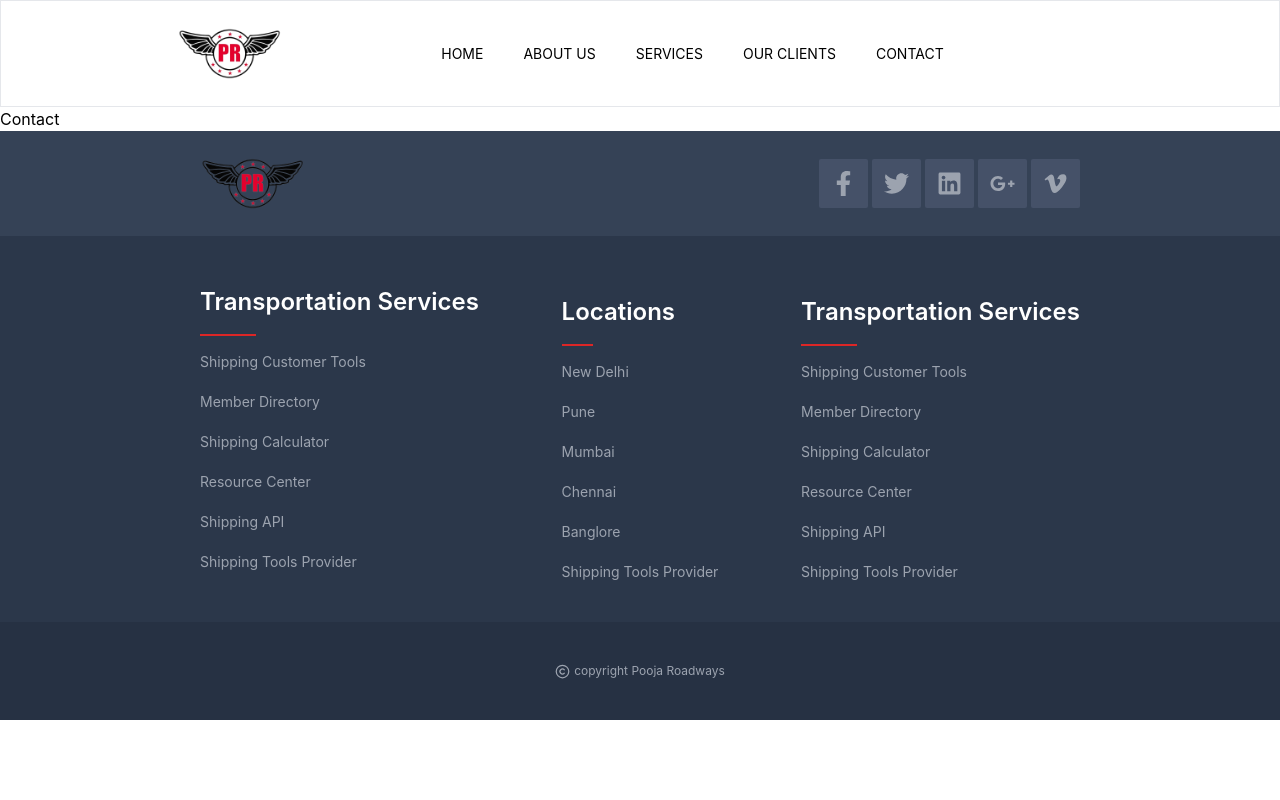
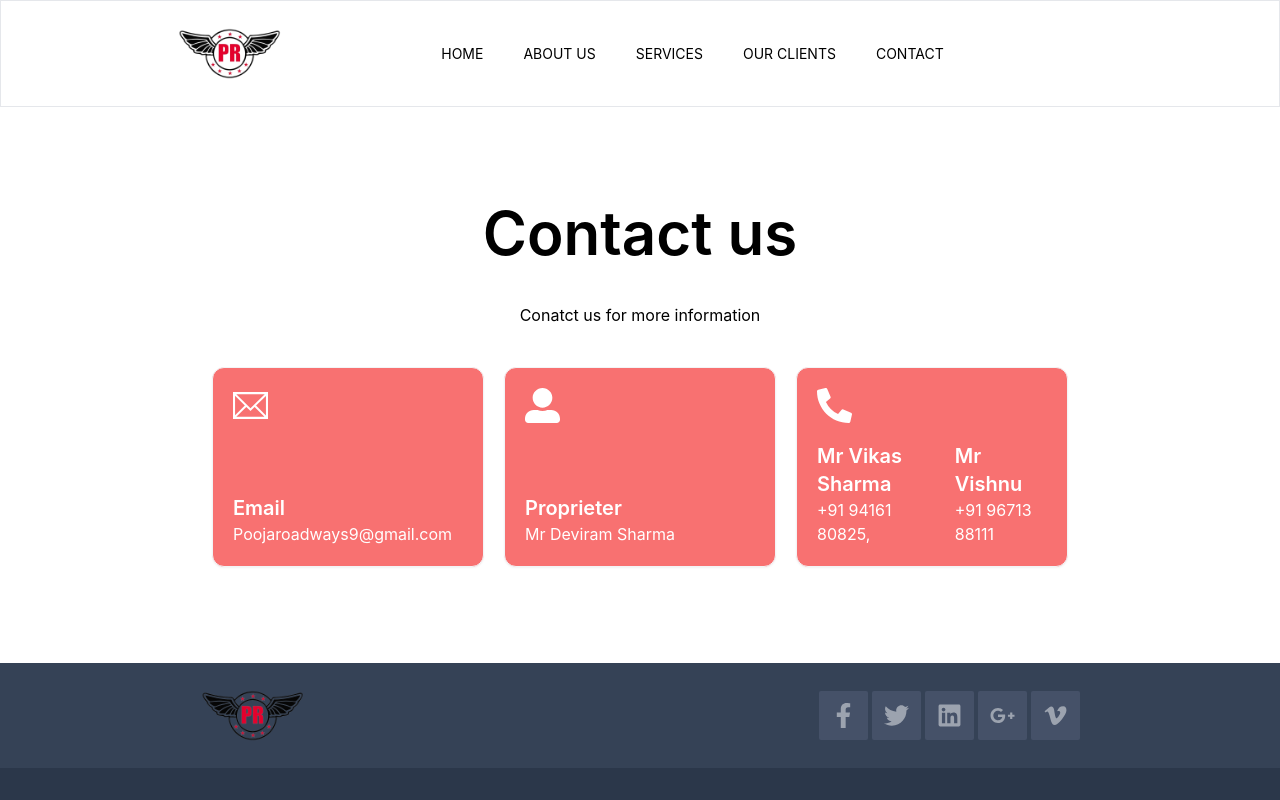
Before and after one commit to 78kashish786/PoojaRoadways, a React (Create React App) app: page /contact in a window 1280 px wide. Shown: the top 800 px of the page. Built offline with nearby package versions, Linux system fonts and the light colour scheme.

Commit message:
Contact us Page

```diff
--- a/src/App.js
+++ b/src/App.js
@@ -6,9 +6,10 @@ import Home from './Pages/Home';
 import NotFound from './Pages/NotFound';
 import {Routes,Route} from 'react-router-dom';
 import About from './Pages/About';
-import Services from './Pages/Services';
+import Services from './Pages/Whyus';
 import OurClients from './Pages/OurClients';
 import Contact from './Pages/Contact';
+import Whyus from './Pages/Whyus';
 
 function App() {
   return (
@@ -18,7 +19,7 @@ function App() {
       <Routes>
         <Route path ='/' element={<Home/>}/>
         <Route path ='/about' element={<About/>}/>
-        <Route path ='/services' element={<Services/>}/>
+        <Route path ='/services' element={<Whyus/>}/>
         <Route path ='/our-clients' element={<OurClients/>}/>
         <Route path ='/contact' element={<Contact/>}/>
         <Route path ='*' element={<NotFound/>}/>
--- a/src/Pages/Contact.js
+++ b/src/Pages/Contact.js
@@ -1,10 +1,48 @@
 import React from 'react'
 import Main from '../Components/Main'
+import { TfiEmail } from "react-icons/tfi";
+import { FaUserAlt } from "react-icons/fa";
+import { FaPhoneAlt } from "react-icons/fa";
 
 const Contact = () => {
   return (
     <Main>
-        Contact
+      <div className='md:w-[70%] mx-auto py-24 text-center space-y-10 px-5'>
+        <h1 className='font-semibold text-6xl '>Contact us </h1>
+        <p>Conatct us for more information</p>
+        <div className='flex flex-col  md:grid grid-cols-3 gap-5'>
+          <div className=' bg-red-400 text-white border border-gray-100 shadow-sm p-5 rounded-xl h-[200px]  flex flex-col justify-between items-start'>
+            <TfiEmail size={35}/>
+            <div className='text-left'>
+              <h1 className='text-xl font-semibold '>Email</h1>
+              <a href="mailto:poojaroadways9@gmail.com">Poojaroadways9@gmail.com</a>
+            </div>
+          </div>
+
+          <div className=' bg-red-400 text-white border border-gray-100 shadow-sm p-5 rounded-xl h-[200px]  flex flex-col justify-between items-start'>
+            <FaUserAlt size={35}/>
+            <div className='text-left'>
+              <h1 className='text-xl font-semibold '>Proprieter</h1>
+              <a >Mr Deviram Sharma</a>
+            </div>
+          </div>
+
+          <div className=' bg-red-400 text-white border border-gray-100 shadow-sm p-5 rounded-xl h-[200px]  flex flex-col justify-between items-start'>
+            <FaPhoneAlt size={35}/>
+            <div className='text-left flex  gap-3'>
+              <div>
+              <h1 className='text-xl font-semibold '>Mr Vikas Sharma</h1>
+              <a >+91 94161 80825, </a>
+              </div>
+              <div>
+                <h1 className='text-xl font-semibold '>Mr Vishnu</h1>
+              <a >+91 96713 88111</a>
+              </div>
+
+            </div>
+          </div>
+        </div>
+      </div>
     </Main>
   )
 }
--- a/src/Pages/Home.js
+++ b/src/Pages/Home.js
@@ -4,6 +4,7 @@ import Benefit from '../Components/Page_components/Benefit'
 import Feature from '../Components/Page_components/Feature'
 import SliderDiv from '../Components/Page_components/SliderDiv'
 import SliderComponent from '../Components/Page_components/SliderComponent.js'
+import OurClientsSection from '../Components/Page_components/OurClientsSection.js'
 
 const Home = () => {
   return (
@@ -11,6 +12,7 @@ const Home = () => {
       <SliderComponent/>
         <Benefit/>
         <Feature/>
+        <OurClientsSection/>
     </Main>
   )
 }
--- a/src/Pages/Services.js
+++ b/src/Pages/Whyus.js
@@ -1,12 +1,12 @@
 import React from 'react'
 import Main from '../Components/Main'
 
-const Services = () => {
+const Whyus = () => {
   return (
     <Main>
-        Services
+
     </Main>
   )
 }
 
-export default Services
+export default Whyus
```
Also changed, not shown: src/Assets/63ec892d438576c1beae1d52_627f28f5146ffaae0b011eac_Contact-01.png (added).
